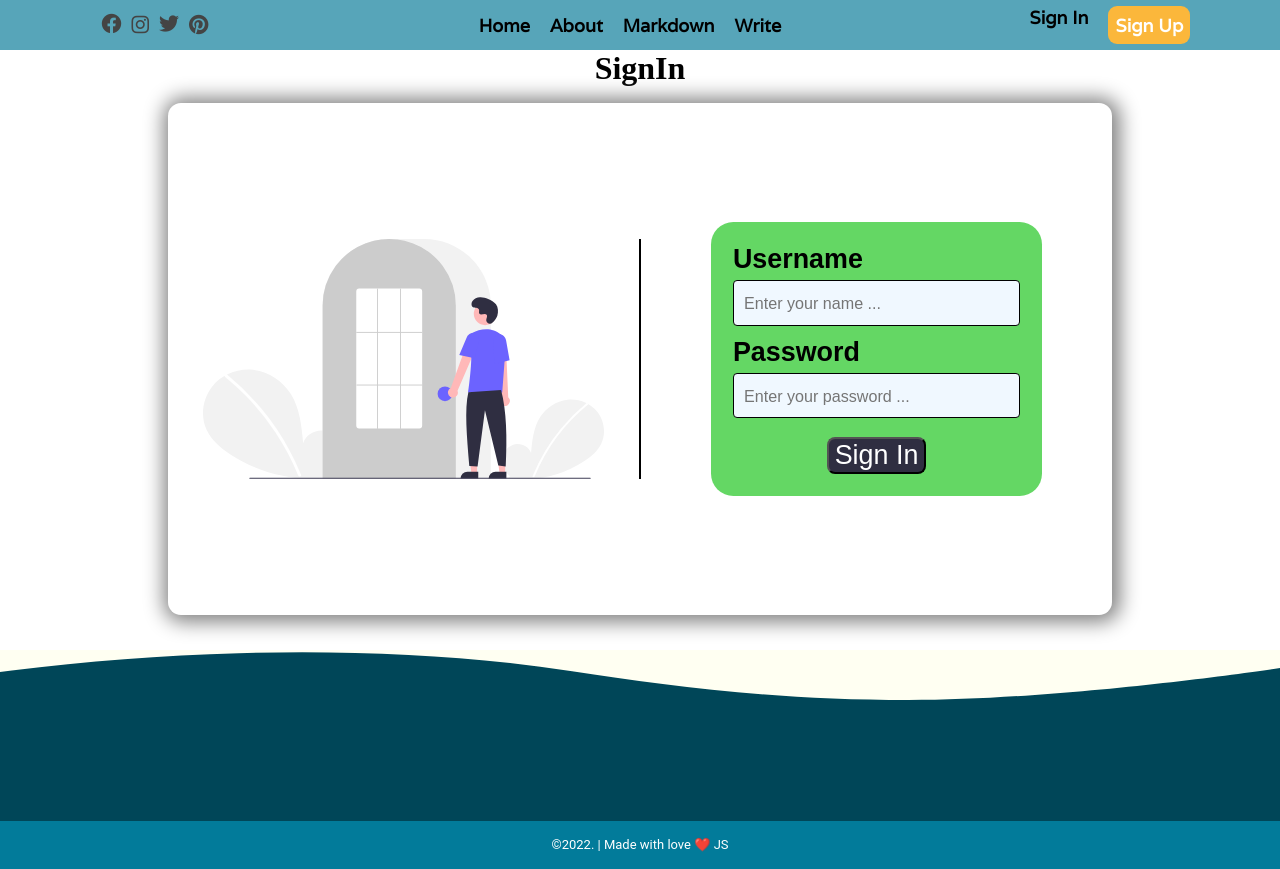
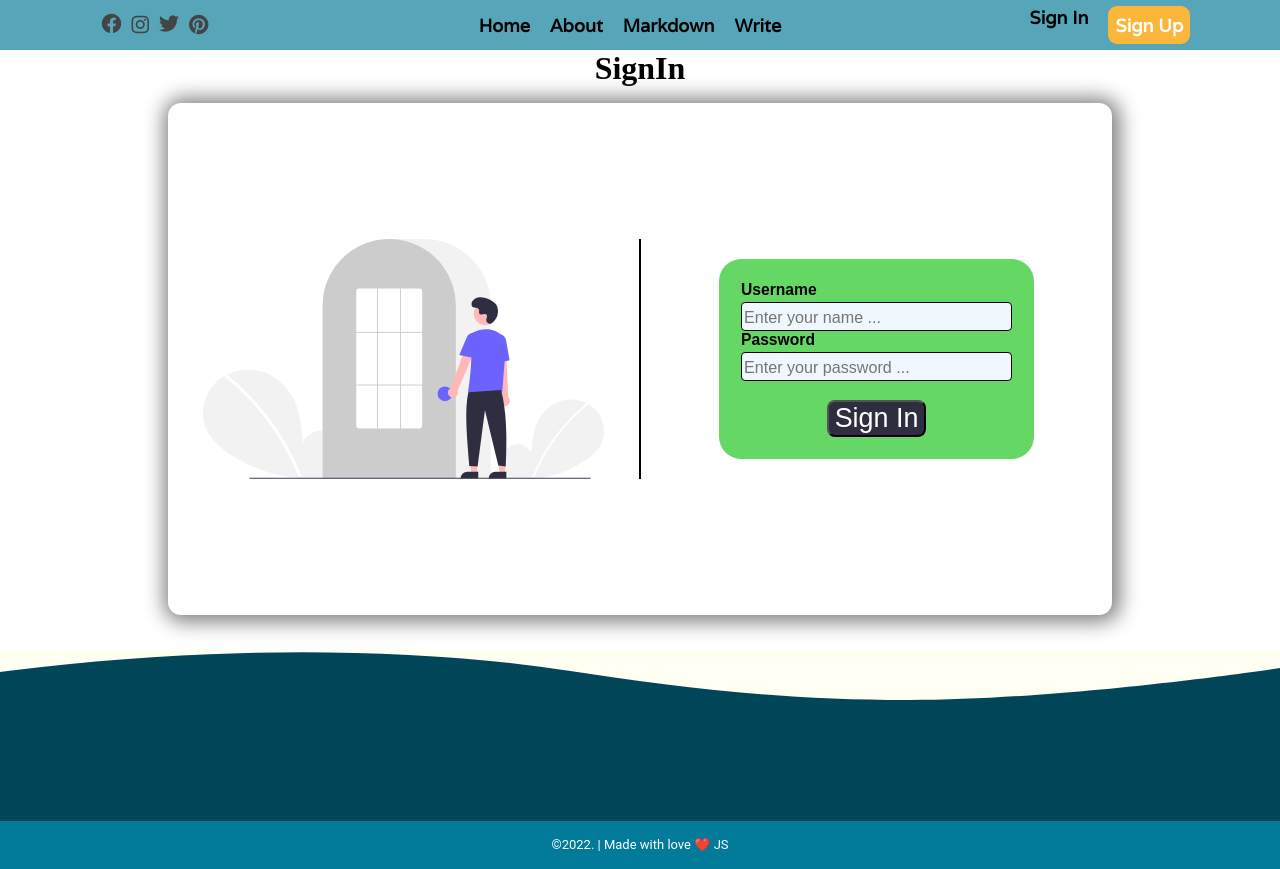
Before and after one commit to anuragK-24/Blog_Frontend, a React (Create React App) app: page /login in a window 1280 px wide. Built offline with nearby package versions, Linux system fonts and the light colour scheme.

Commit message:
Updated the labelled input style

```diff
--- a/src/components/LabelledInput/LabelledInput.scss
+++ b/src/components/LabelledInput/LabelledInput.scss
@@ -14,13 +14,13 @@
     color: red;
 }
 .LabelledInput {
-    margin-bottom: 0.5em;
     background-color: inherit;
+
     &__Label {
         background-color: inherit;
         font-weight: 600;
         margin-bottom: 0.2em;
-        font-size: 1.2em;
+        font-size: 0.7em;
         font-family: sans-serif;
     }
 
@@ -34,7 +34,7 @@
     &__Input {
         background-color: aliceblue;
         width: auto;
-        padding: 0.5em;
+        padding: 0.1em;
         border: 1px solid black;
         border-radius: 0.2em;
         font-size: 0.9em;
```
